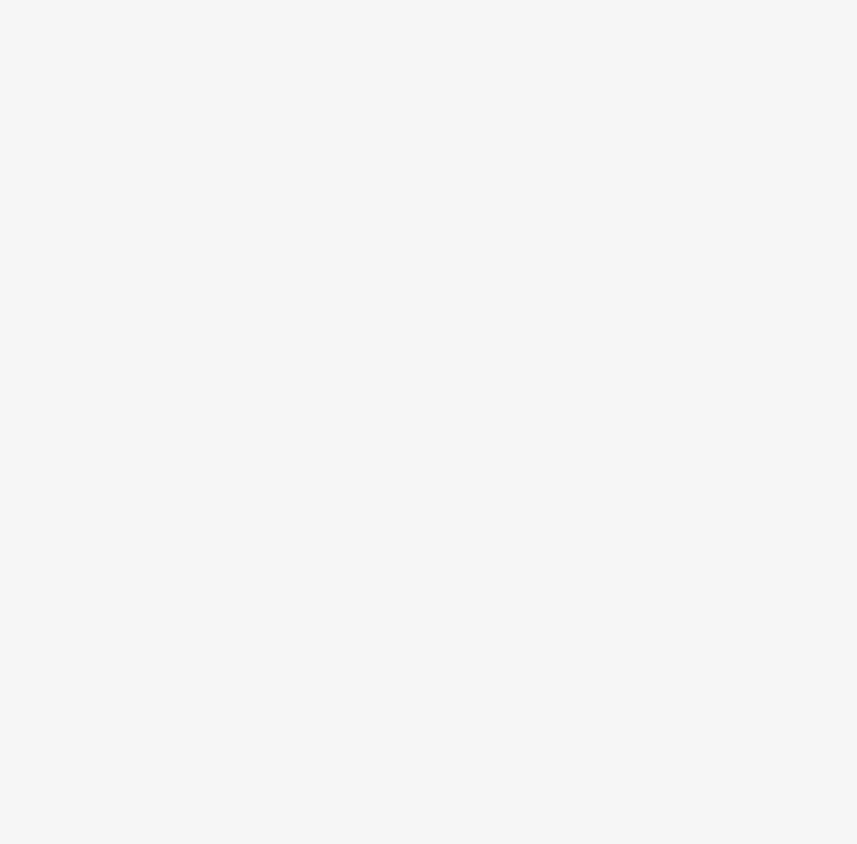
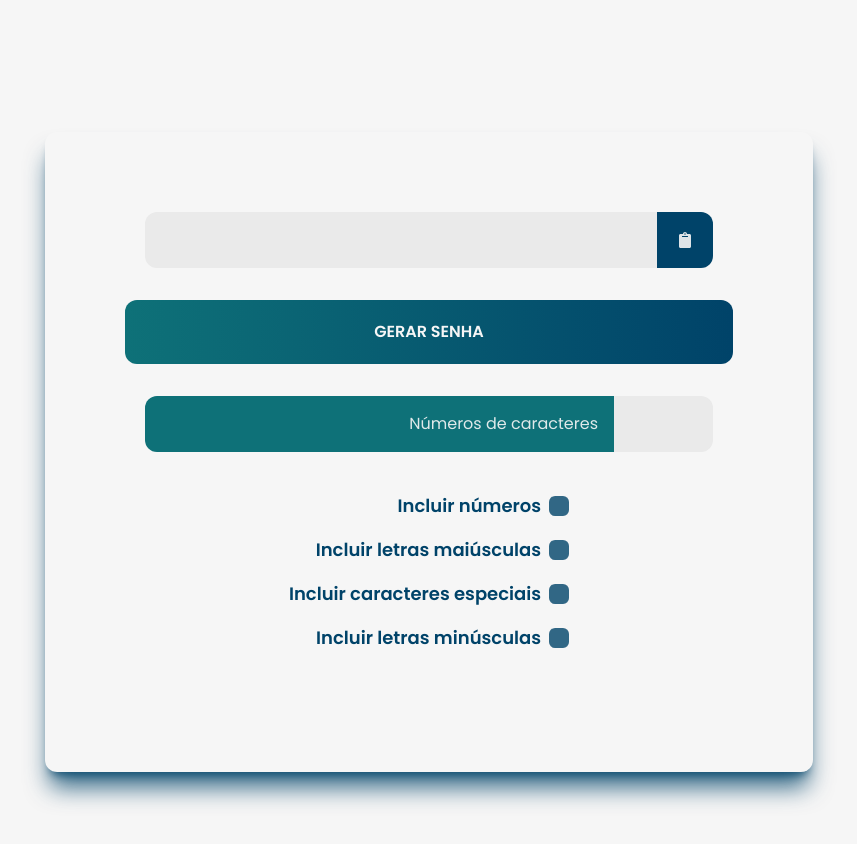
Before and after one commit to mayconviniciusdev/password-generator, a Next.js app: page / in a window 1280 px wide. Shown: the part 1860-2704 px from the top of the page, without its empty margins (211-1068 px from the left). Before the commit the page ends 1832 px from the top, so only its background shows below. Built offline with nearby package versions, Linux system fonts and the light colour scheme.

Commit message:
Added password generator

```diff
--- a/src/app/page.js
+++ b/src/app/page.js
@@ -1,6 +1,7 @@
 import Header from "@/components/header";
 import Banner from "@/components/banner";
 import Article from "@/components/article";
+import Generator from "@/components/generator";
 
 export default function Home() {
   return (
@@ -8,6 +9,7 @@ export default function Home() {
       <Header/>
       <Banner/>
       <Article/>
+      <Generator/>
     </main>
   )
 }
--- /dev/null
+++ b/src/components/generator.js
@@ -0,0 +1,49 @@
+import { FaClipboard } from "react-icons/fa";
+
+const Generator = () => {
+  return (
+    <div className="max-w-3xl mx-auto pt-40 pb-20">
+      <form id="pg-form" className="shadow-xl shadow-standard-blue/80 p-20 items-center rounded-xl">
+        <div className="flex mx-5">
+          <input
+          type="text"
+          id="result"
+          className="outline-none rounded-l-xl p-4 cursor-pointer w-full bg-black/5"
+          readOnly/>
+          <p className="bg-standard-blue text-white/90 rounded-r-xl p-5 items-center"><FaClipboard/></p>
+        </div>
+
+        <button type="submit" className="p-5 my-8 w-full font-semibold text-white bg-standard-blue rounded-xl bg-gradient-to-r from-standard-turquoise to-standard-blue">GERAR SENHA</button>
+
+        <div className="flex mx-5">
+          <label htmlFor="length" className="flex-1 p-4 bg-standard-turquoise text-right text-white/90 rounded-l-xl">Números de caracteres</label>
+          <input type="number" id="length" min={8} max={20} className="rounded-r-xl outline-none pl-5 bg-black/5"/>
+        </div>
+
+        <div className="my-8 flex flex-col flex-wrap items-end content-center">
+          <div className="py-2 flex justify-center items-center">
+            <label htmlFor="number" className="mr-2 text-standard-blue text-lg font-semibold">Incluir números</label>
+            <input type="checkbox" id="number" className="appearance-none w-5 h-5 rounded-md cursor-pointer bg-standard-blue/80 checked:bg-standard-turquoise/80"/>
+          </div>
+
+          <div className="py-2 flex justify-center items-center">
+            <label htmlFor="uppercase" className="mr-2 text-standard-blue text-lg font-semibold">Incluir letras maiúsculas</label>
+            <input type="checkbox" id="uppercase" className="appearance-none w-5 h-5 rounded-md cursor-pointer bg-standard-blue/80 checked:bg-standard-turquoise/80"/>
+          </div>
+
+          <div className="py-2 flex justify-center items-center">
+            <label htmlFor="symbol" className="mr-2 text-standard-blue text-lg font-semibold">Incluir caracteres especiais</label>
+            <input type="checkbox" id="symbol" className="appearance-none w-5 h-5 rounded-md cursor-pointer bg-standard-blue/80 checked:bg-standard-turquoise/80"/>
+          </div>
+
+          <div className="py-2 flex justify-center items-center">
+            <label htmlFor="lowercase" className="mr-2 text-standard-blue text-lg font-semibold">Incluir letras minúsculas</label>
+            <input type="checkbox" id="lowercase" className="appearance-none w-5 h-5 rounded-md cursor-pointer bg-standard-blue/80 checked:bg-standard-turquoise/80"/>
+          </div>
+        </div>
+      </form>
+    </div>
+  )
+}
+
+export default Generator;
```
